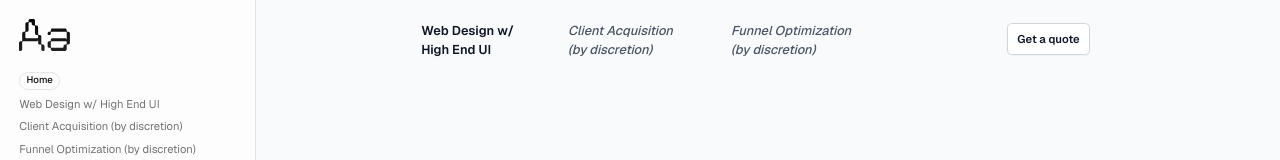
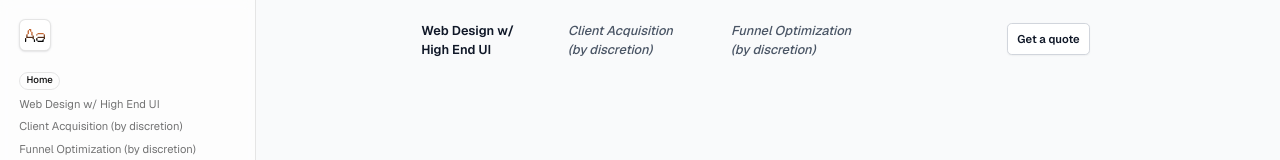
Before and after one commit to telluricaquarian/aclr77, a Next.js app: page / in a window 1280 px wide. Shown: the top 160 px of the page. Built offline with nearby package versions, Linux system fonts and the light colour scheme; no server answers.

Commit message:
Replace sidebar logo with Aa isolate mark

```diff
--- a/src/components/ui/Sidebar.tsx
+++ b/src/components/ui/Sidebar.tsx
@@ -29,14 +29,16 @@ export function Sidebar() {
                 {/* Logo area */}
                 <div className="px-6 pb-4 pt-6">
                     <Link href="/" aria-label="Home" className="inline-flex items-center">
-                        <Image
-                            src="/images/typelogo.svg"
-                            alt="Areculateir type logo"
-                            width={220}
-                            height={40}
-                            className="h-10 w-auto"
-                            priority
-                        />
+                        <div className="relative flex h-10 w-10 items-center justify-center rounded-md border border-black/10 bg-white shadow-sm">
+                            <Image
+                                src="/images/Aaisolate.png"
+                                alt="Areculateir Aa mark"
+                                fill
+                                sizes="40px"
+                                priority
+                                className="object-contain p-1.5 select-none"
+                            />
+                        </div>
                     </Link>
                 </div>
 
```
